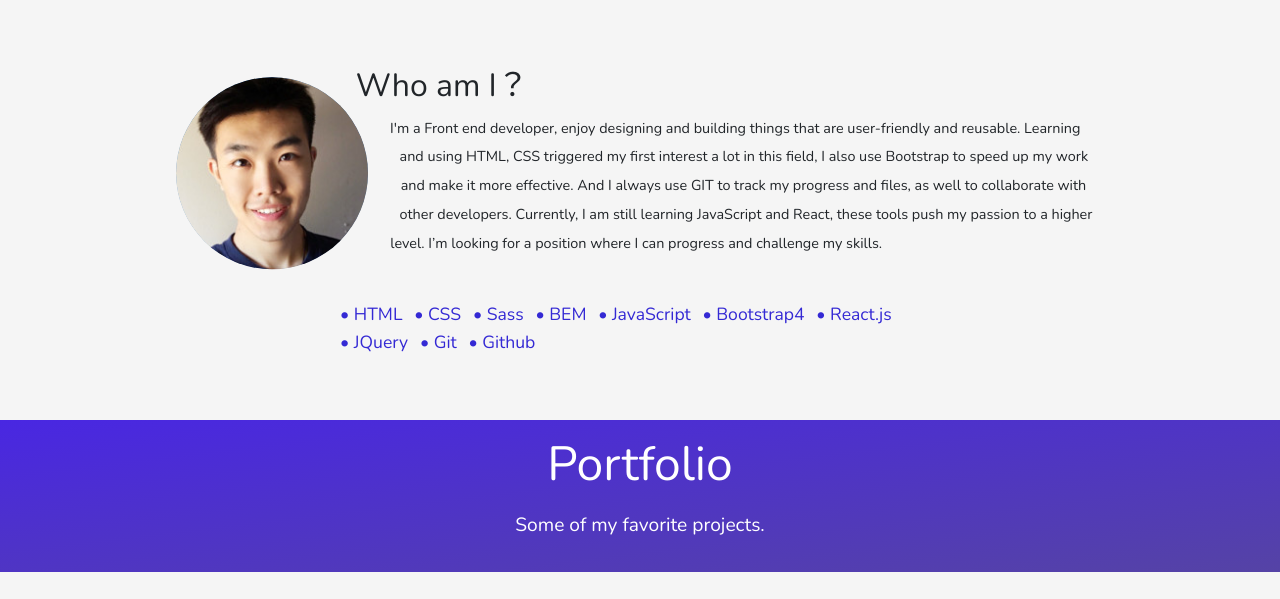
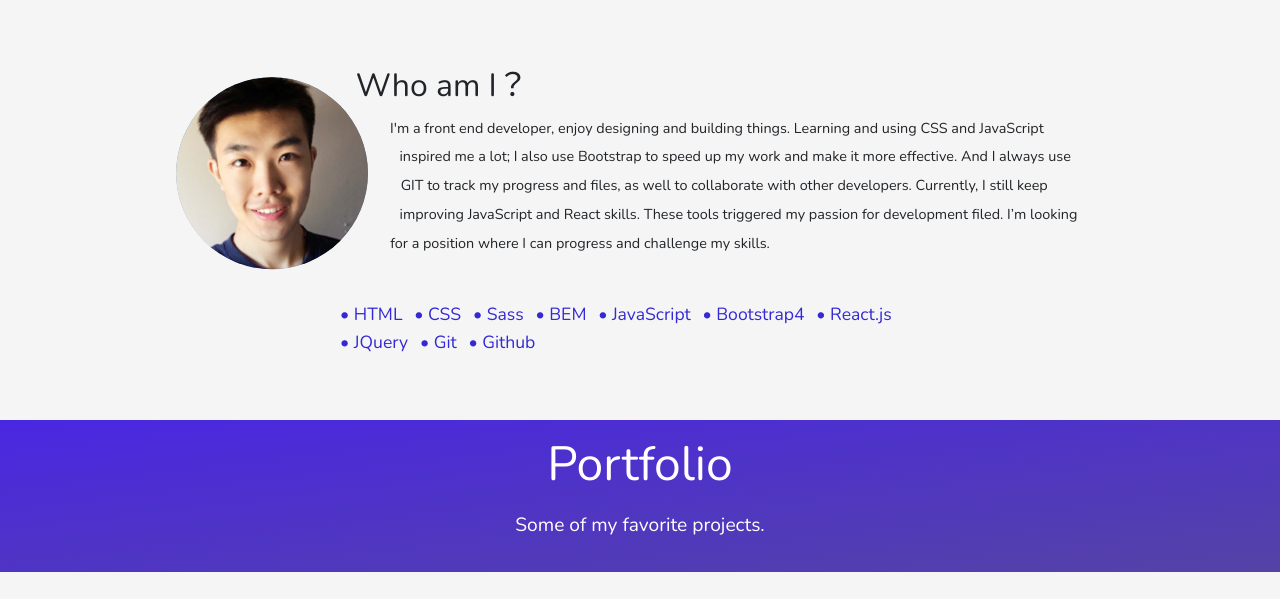
Before and after one commit to AlexGithubbb/AlexGithubbb.github.io, a website: page index.html in a window 1280 px wide. Shown: the part 1261-1860 px from the top of the page. Drawn offline with nearby package versions, Linux system fonts and the light colour scheme.

Commit message:
update profile

```diff
--- a/index.html
+++ b/index.html
@@ -102,11 +102,11 @@
                             <div class="profile__text">
                                 <h2>Who am I？</h2>
                                 <p>
-                                    I'm a Front end developer, enjoy designing and building things that are user-friendly and reusable. Learning and using
-                                    HTML, CSS triggered my first interest a lot in this field, I also use Bootstrap to speed up my work and make it more
-                                    effective. And I always use GIT to track my progress and files, as well to collaborate with other developers.
-                                    Currently, I am still learning JavaScript and React, these tools push my passion to a higher level. I’m looking for a
-                                    position where I can progress and challenge my skills.
+                                I'm a front end developer, enjoy designing and building things. Learning and using CSS and JavaScript inspired me a lot;
+                                I also use Bootstrap to speed up my work and make it more effective. And I always use GIT to track my progress and
+                                files, as well to collaborate with other developers.
+                                Currently, I still keep improving JavaScript and React skills. These tools triggered my passion for development filed.
+                                I’m looking for a position where I can progress and challenge my skills.
                                 </p>
                             </div>
                             <div class="skills">
```
